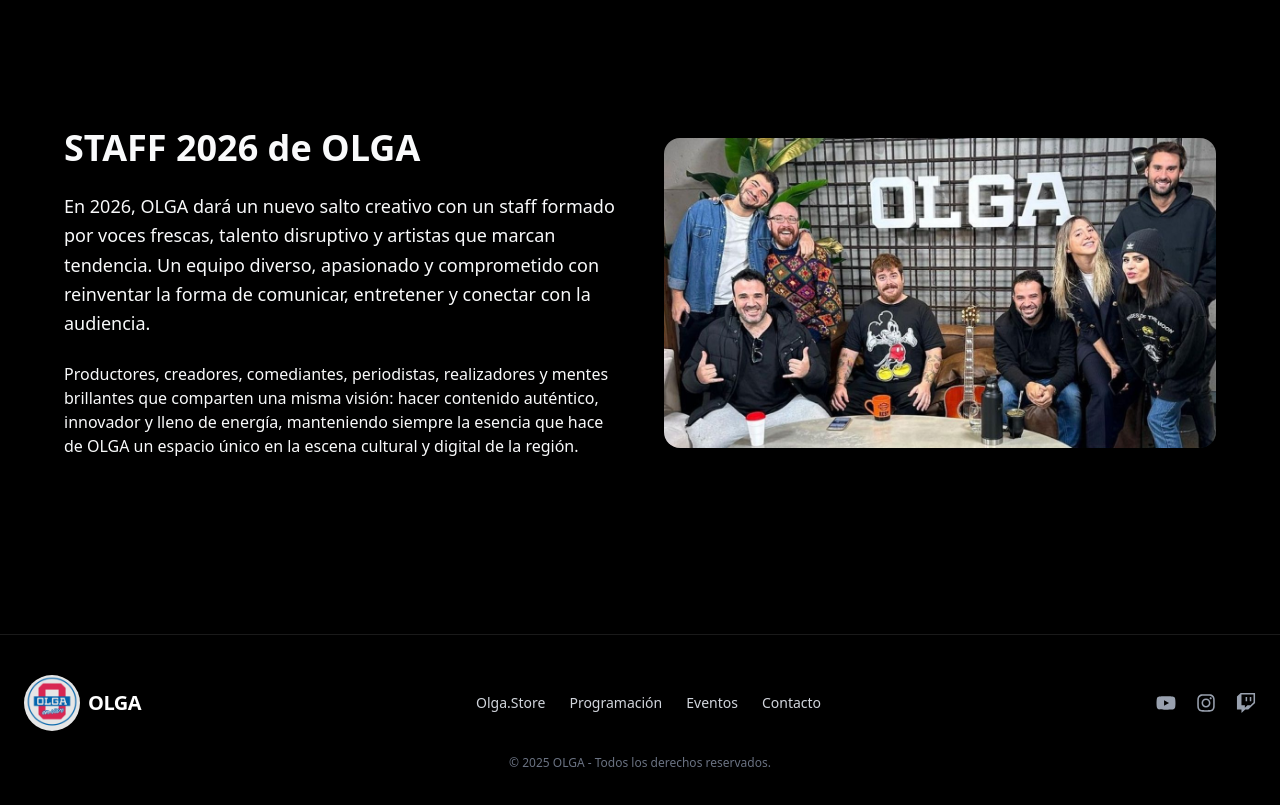
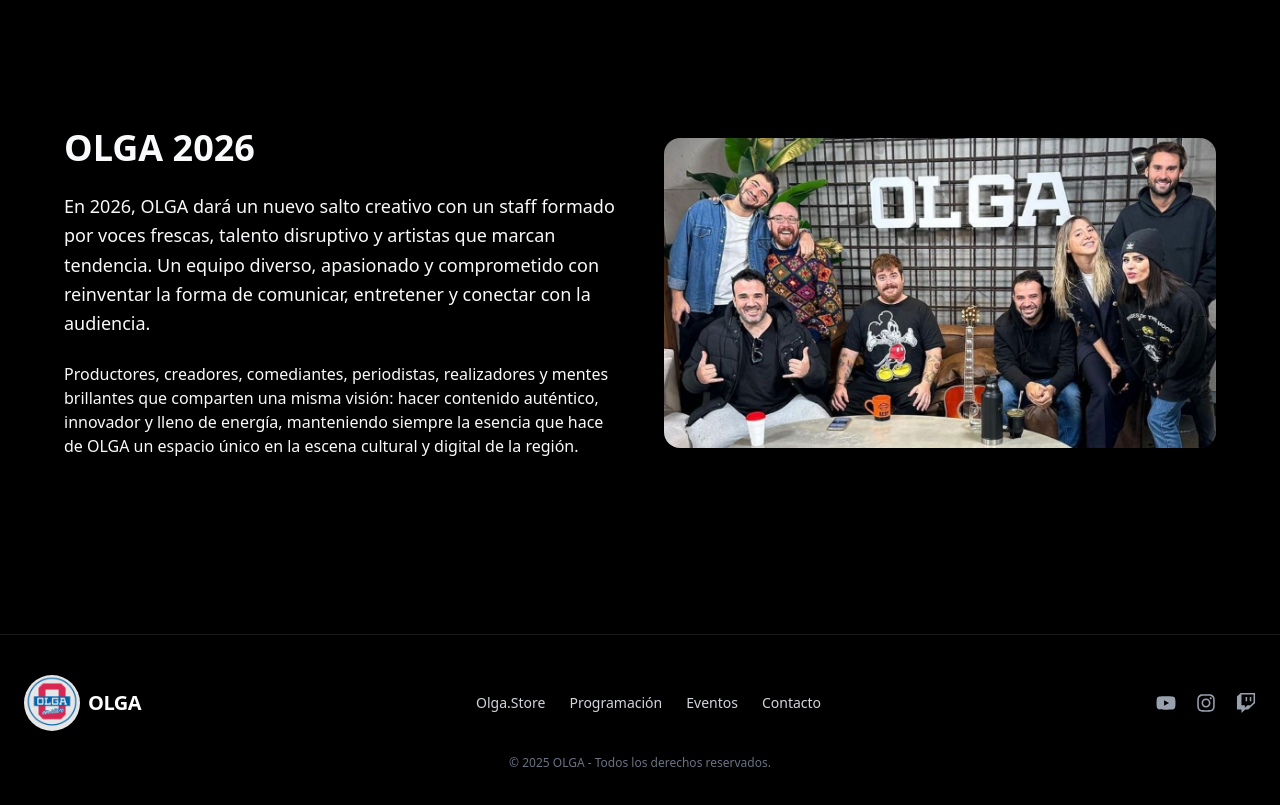
Before and after one commit to juanchoalcoba/olgaenvivo, a React (Vite) app: page / in a window 1280 px wide. Shown: the part 1460-2265 px from the top of the page. Built offline with nearby package versions, Linux system fonts and the light colour scheme.

Commit message:
first commit

```diff
--- a/src/components/About.tsx
+++ b/src/components/About.tsx
@@ -10,7 +10,7 @@
         {/* TEXT */}
         <div className="flex flex-col gap-6  justify-center ">
           <h2 className="text-3xl sm:text-4xl text-center md:text-left font-bold text-gray-50">
-            STAFF 2026 de OLGA
+            OLGA 2026
           </h2>
 
           <p className="text-lg text-gray-50 leading-relaxed text-center md:text-left">
```
